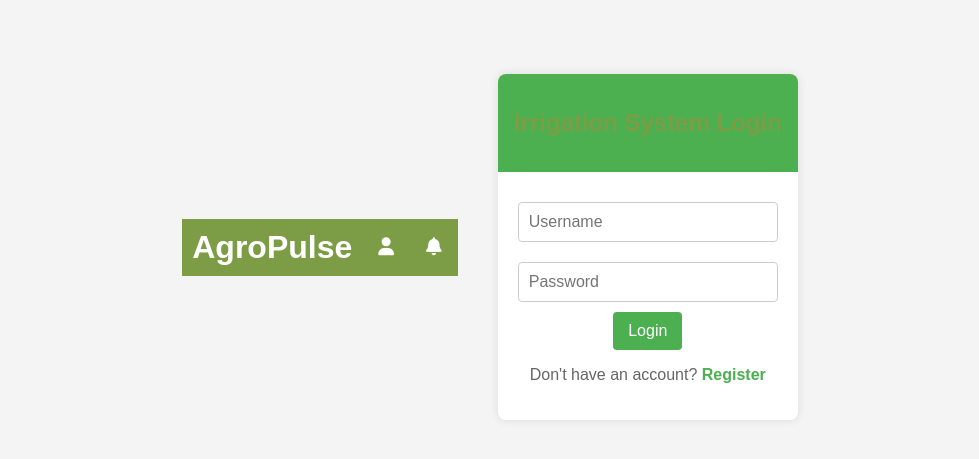
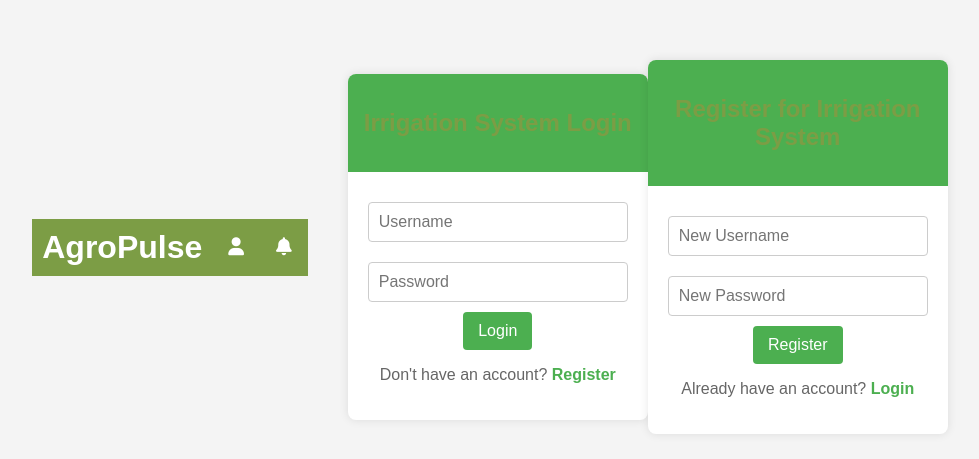
Before and after one commit to samriddha-basu-cloud/Intelligent-Farming-Advisor, a plain HTML site: page index.html in a window 1280 px wide. Shown: the part 153-612 px from the top of the page, without its empty margins (150-1129 px from the left). Drawn offline with Linux system fonts and the light colour scheme; no server answers.

Commit message:
Registration page added

```diff
--- a/index.html
+++ b/index.html
@@ -281,3 +281,100 @@
 
 </body>
 </html>
+
+<!-- Registration Page -->
+
+<!DOCTYPE html>
+<html lang="en">
+<head>
+    <meta charset="UTF-8">
+    <meta name="viewport" content="width=device-width, initial-scale=1.0">
+    <title>Irrigation System Registration</title>
+    <style>
+        body {
+            font-family: 'Arial', sans-serif;
+            background-color: #f4f4f4;
+            margin: 0;
+            padding: 0;
+            display: flex;
+            align-items: center;
+            justify-content: center;
+            height: 100vh;
+        }
+
+        .registration-container {
+            background-color: #ffffff;
+            border-radius: 8px;
+            box-shadow: 0 0 10px rgba(0, 0, 0, 0.1);
+            overflow: hidden;
+            width: 300px;
+            text-align: center;
+        }
+
+        .registration-header {
+            background-color: #4CAF50;
+            color: #ffffff;
+            padding: 15px;
+        }
+
+        .registration-form {
+            padding: 20px;
+        }
+
+        .input-field {
+            width: 100%;
+            padding: 10px;
+            margin: 10px 0;
+            box-sizing: border-box;
+            border: 1px solid #ccc;
+            border-radius: 4px;
+            font-size: 16px;
+        }
+
+        .submit-button {
+            background-color: #4CAF50;
+            color: #ffffff;
+            padding: 10px 15px;
+            border: none;
+            border-radius: 4px;
+            cursor: pointer;
+            font-size: 16px;
+        }
+
+        .submit-button:hover {
+            background-color: #45a049;
+        }
+
+        .login-link {
+            color: #4CAF50;
+            text-decoration: none;
+            font-weight: bold;
+        }
+    </style>
+</head>
+<body>
+
+    <div class="registration-container">
+        <div class="registration-header">
+            <h2>Register for Irrigation System</h2>
+        </div>
+        <div class="registration-form">
+            <form id="registrationForm">
+                <input type="text" class="input-field" id="newUsername" placeholder="New Username" required>
+                <input type="password" class="input-field" id="newPassword" placeholder="New Password" required>
+                <button type="submit" class="submit-button">Register</button>
+            </form>
+            <p>Already have an account? <a href="#" class="login-link">Login</a></p>
+        </div>
+    </div>
+
+    <script>
+        document.getElementById('registrationForm').addEventListener('submit', function(event) {
+            event.preventDefault();
+            // You can add your registration logic here
+            // For example, you can use AJAX to send registration data to the server
+        });
+    </script>
+
+</body>
+</html>
```
